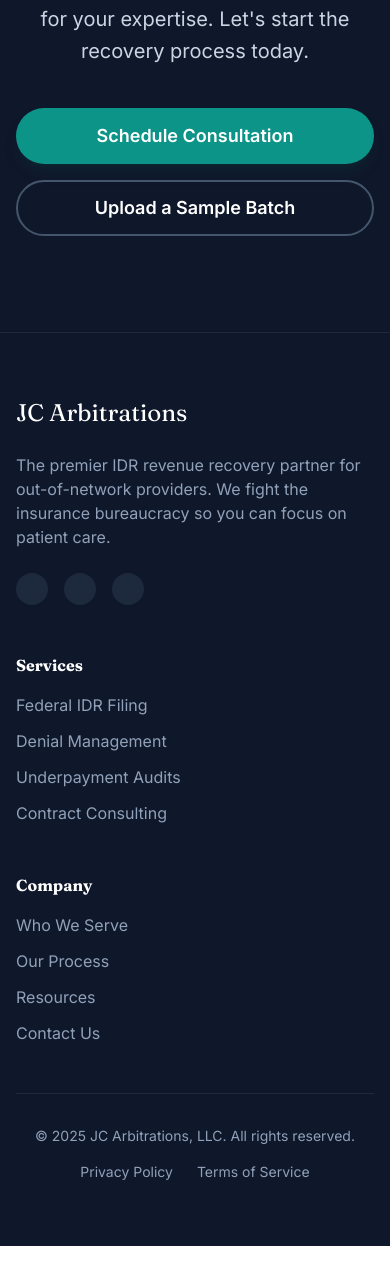
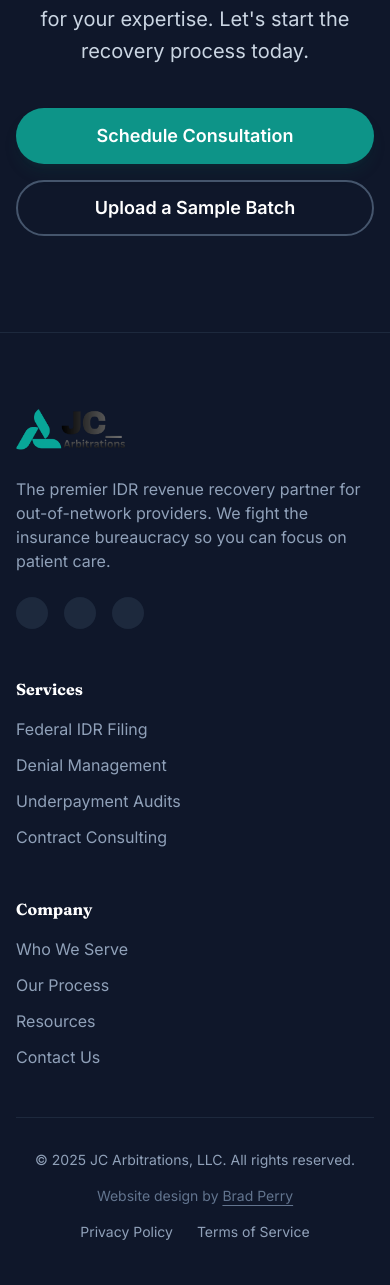
Before and after one commit to bperry129/JC-ARB, a Next.js app: page / in a window 390 px wide. Shown: the part 8582-9867 px from the top of the page. Before the commit the page ends 9828 px from the top, so only its background shows below. Built offline with nearby package versions, Linux system fonts and the light colour scheme.

Commit message:
Smooth mobile card animations and update footer branding/credit

```diff
--- a/src/components/layout/Footer.tsx
+++ b/src/components/layout/Footer.tsx
@@ -7,7 +7,11 @@ export function Footer() {
       <div className="max-w-7xl mx-auto px-4 sm:px-6 lg:px-8">
         <div className="grid md:grid-cols-4 gap-12 mb-12">
           <div className="col-span-1 md:col-span-2">
-            <h3 className="text-white font-fraunces text-2xl mb-6">JC Arbitrations</h3>
+            <img
+              src="/media/logo.png"
+              alt="JC Arbitrations"
+              className="h-14 w-auto mb-6"
+            />
             <p className="max-w-sm mb-6">
               The premier IDR revenue recovery partner for out-of-network providers. We fight the insurance bureaucracy so you can focus on patient care.
             </p>
@@ -42,6 +46,12 @@ export function Footer() {
 
         <div className="border-t border-slate-800 pt-8 flex flex-col md:flex-row justify-between items-center gap-4 text-sm">
           <p>© {new Date().getFullYear()} JC Arbitrations, LLC. All rights reserved.</p>
+          <p className="text-slate-500">
+            Website design by{' '}
+            <a href="mailto:bperry129@gmail.com" className="hover:text-white underline underline-offset-4">
+              Brad Perry
+            </a>
+          </p>
           <div className="flex gap-6">
             <Link href="#" className="hover:text-white transition-colors">Privacy Policy</Link>
             <Link href="#" className="hover:text-white transition-colors">Terms of Service</Link>
--- a/src/components/sections/Services.tsx
+++ b/src/components/sections/Services.tsx
@@ -50,14 +50,14 @@ const containerVariants = {
 };
 
 const itemVariants = {
-  hidden: { opacity: 0, y: 20 },
+  hidden: { opacity: 0, y: 32 },
   visible: {
     opacity: 1,
     y: 0,
     transition: {
-      duration: 0.5
+      duration: 0.6
     }
-  },
+  }
 };
 
 export function Services() {
```
